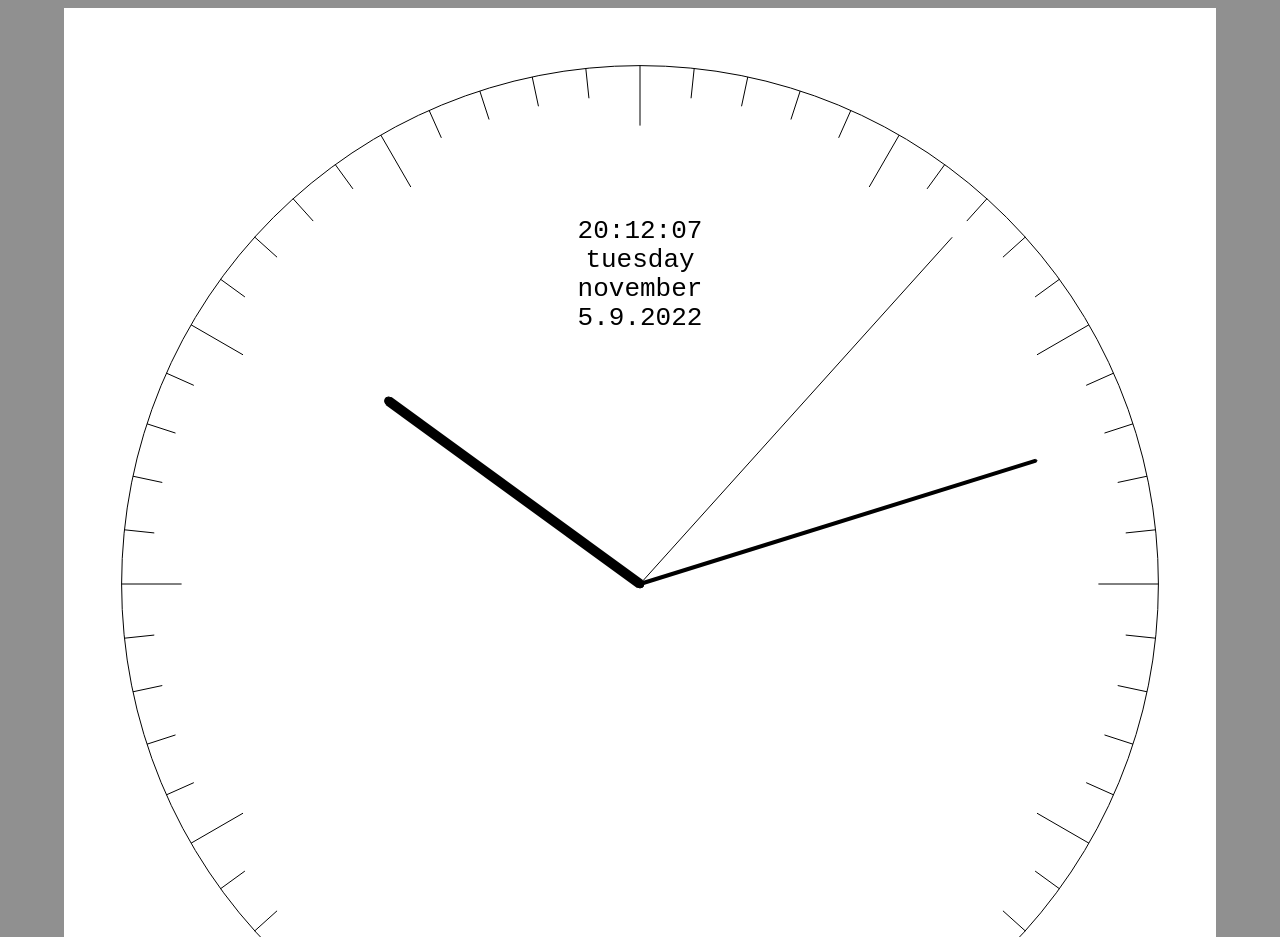
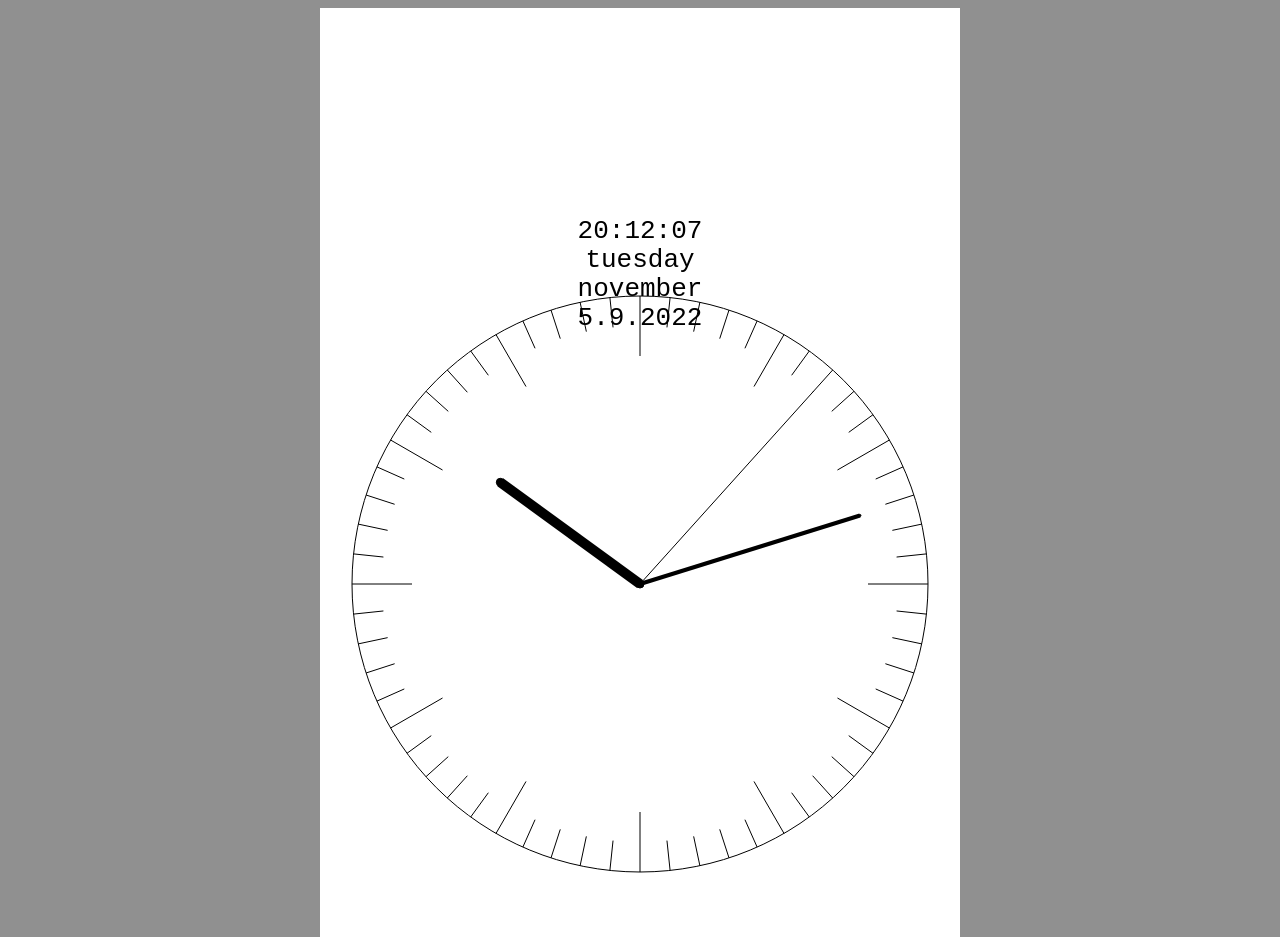
Before and after one commit to TarantelFaser/analoge-clock, a plain HTML site: page index.html in a window 1280 px wide. Shown: the top 937 px of the page. Drawn offline with Linux system fonts and the light colour scheme.

Commit message:
update width to fit a screen in landscape

```diff
--- a/main.css
+++ b/main.css
@@ -10,7 +10,7 @@
 
 .margin-percentile-90 {
     height: 90vw;
-    width: 90vw;
+    width: 50vw;
 }
 
 .input-div {
@@ -20,5 +20,4 @@
     color : dimgray;
     background-color: lightgrey;
     padding : 10px;
-
 }
```
